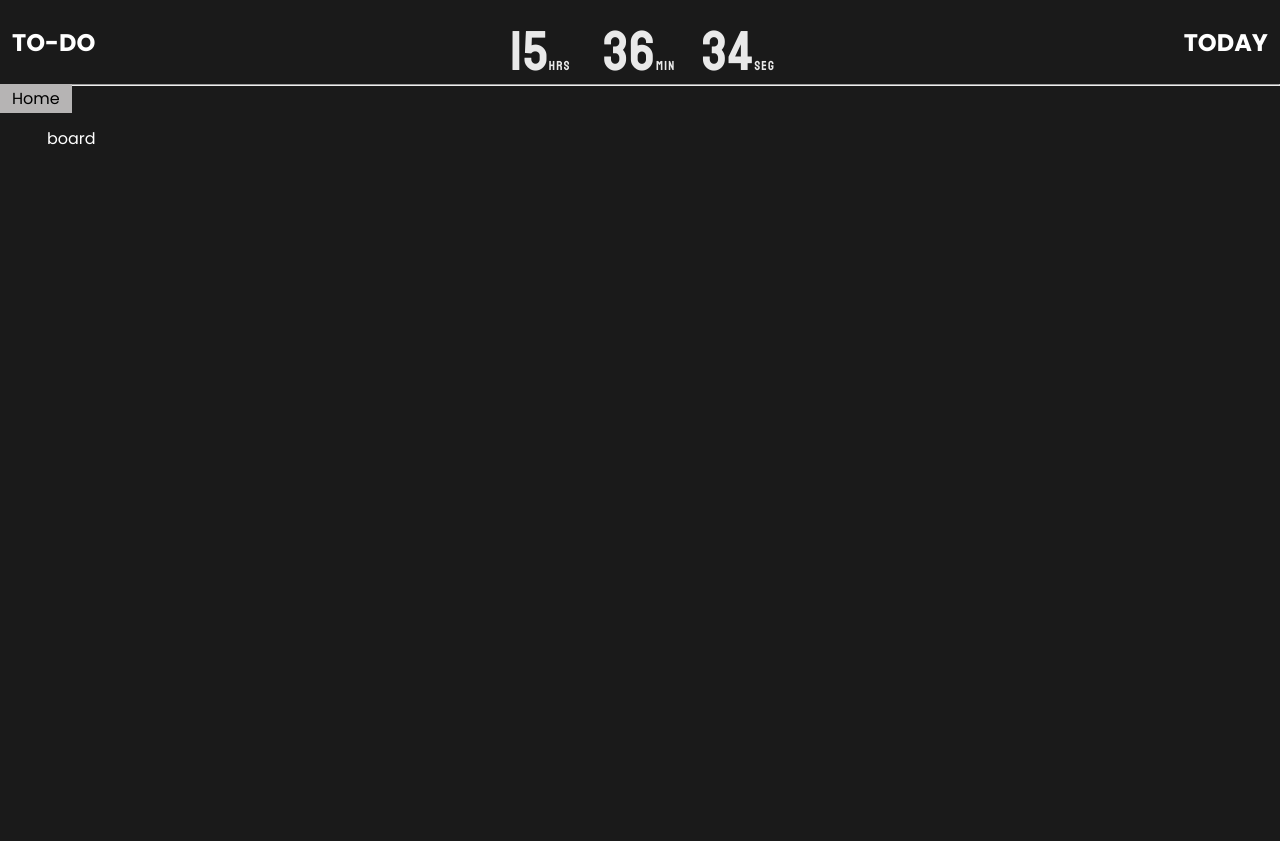
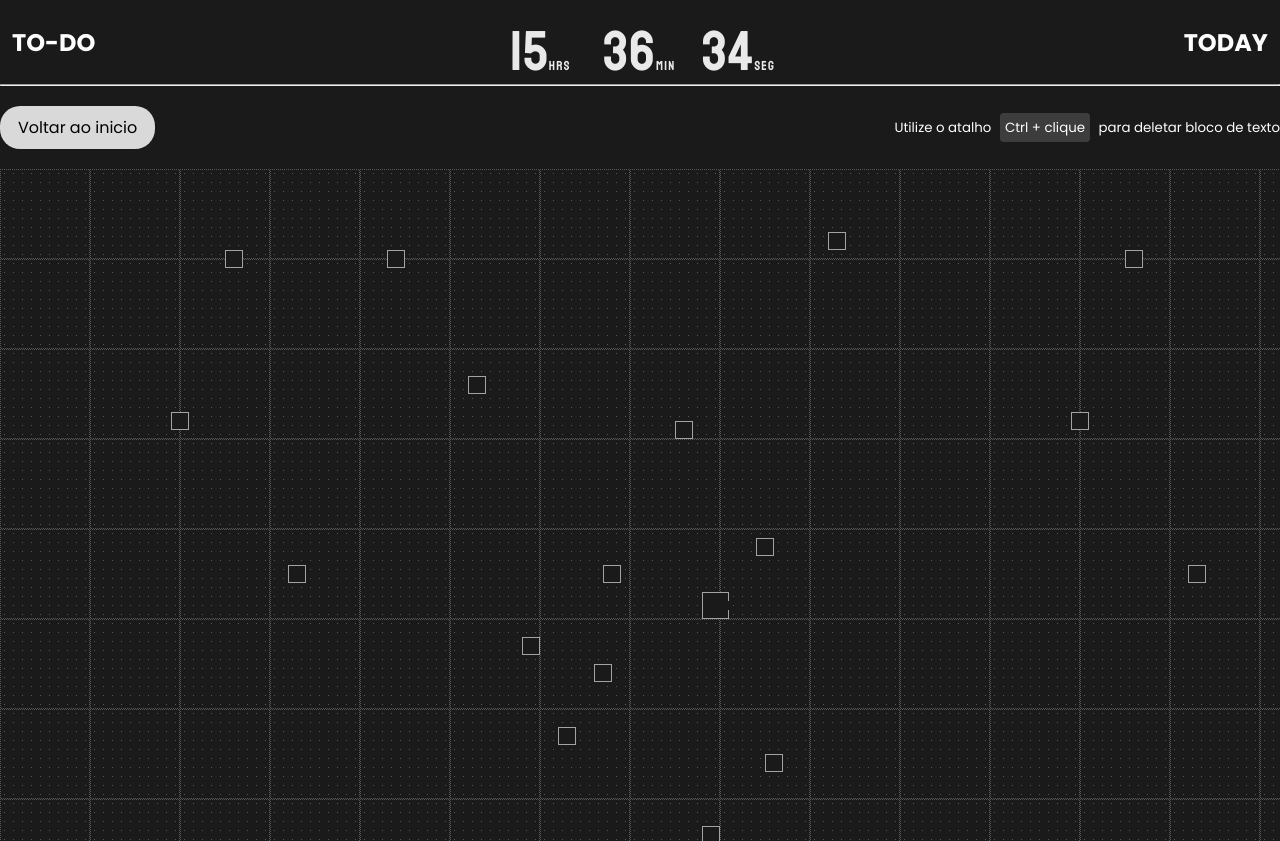
Before and after one commit to GuilhermeWilker/Todo-Today, a Vue app: page /board in a window 1280 px wide. Before the commit the page ends 800 px from the top, so only its background shows below. Built offline with nearby package versions, Linux system fonts and the light colour scheme.

Commit message:
feat: boardView with mindmap func

```diff
--- a/package.json
+++ b/package.json
@@ -8,9 +8,13 @@
     "preview": "vite preview"
   },
   "dependencies": {
+    "@vue-flow/controls": "^1.1.0",
+    "@vue-flow/core": "^1.20.2",
+    "markdown-it": "^13.0.1",
     "pinia": "^2.1.3",
     "vue": "^3.3.4",
-    "vue-router": "^4.2.2"
+    "vue-router": "^4.2.2",
+    "vue-simplemde": "^2.1.1"
   },
   "devDependencies": {
     "@vitejs/plugin-vue": "^4.2.3",
--- a/src/assets/main.css
+++ b/src/assets/main.css
@@ -7,7 +7,7 @@
 }
 
 body {
-  /* overflow: hidden; */
+  overflow: hidden;
   background-color: var(--dark-background-color);
   color: var(--dark-text-color);
   font-family: "Poppins", sans-serif;
--- /dev/null
+++ b/src/stores/mindMap.js
@@ -0,0 +1,96 @@
+import { defineStore } from "pinia";
+
+export default defineStore("mindMap", {
+  actions: {
+    createMindMap(e) {
+      // Coordenadas X e Y do mouse
+      const x = e.clientX - 130;
+      const y = e.clientY - 67;
+
+      // Criando novo elemento div, configurando posição - estilo - input de texto
+      const newDiv = document.createElement("div");
+      newDiv.style.cssText = `
+         position: absolute;
+         left: ${x}px;
+         top: ${y}px;
+         width: 250px;
+         height: 110px;
+         background-color: white;
+         box-shadow: 10px 10px 0px #000000;
+         border: 1px solid #000000;
+       `;
+
+      const newInput = document.createElement("textarea");
+      newInput.style.cssText = `
+         width: 100%;
+         height: 100%;
+         padding: 30px 5px 5px 5px;
+         border:none;
+         outline: none;
+         font-family: sans-serif;
+         font-size: 18px;
+         text-align: center;
+         resize: none;
+         overflow-y: hidden;
+         cursor: pointer;
+       `;
+
+      // Renderizando os elementos no board
+      newDiv.appendChild(newInput);
+      document.body.appendChild(newDiv);
+      newInput.focus();
+
+      // Remover o bloco com atalho [CTRL + Click]
+      newDiv.addEventListener("click", (event) => {
+        if (event.ctrlKey) {
+          document.body.removeChild(newDiv);
+        }
+      });
+
+      // Eventos de arrastar os blocos
+      let currentX, currentY, initialX, initialY;
+      let isDragging = false;
+
+      let xOffset = 0;
+      let yOffset = 0;
+
+      newDiv.addEventListener("mousedown", dragStart);
+      newDiv.addEventListener("mouseup", dragEnd);
+      newDiv.addEventListener("mousemove", drag);
+
+      function dragStart(e) {
+        initialX = e.clientX - xOffset;
+        initialY = e.clientY - yOffset;
+
+        if (e.target === newInput) {
+          isDragging = true;
+        }
+      }
+
+      function dragEnd() {
+        initialX = currentX;
+        initialY = currentY;
+
+        isDragging = false;
+      }
+
+      function drag(event) {
+        if (isDragging) {
+          event.preventDefault();
+
+          currentX = event.clientX - initialX;
+          currentY = event.clientY - initialY;
+
+          xOffset = currentX;
+          yOffset = currentY;
+
+          setTranslate(currentX, currentY, newDiv);
+        }
+      }
+
+      function setTranslate(xPos, yPos, el) {
+        el.style.transform = `translate3d(${xPos}px, ${yPos}px, 0)`;
+      }
+    },
+  },
+});
--- a/src/views/BoardView.vue
+++ b/src/views/BoardView.vue
@@ -1,18 +1,69 @@
-<script setup>
-import { RouterLink } from 'vue-router';
+<script>
+import { mapActions } from "pinia";
+import useMindMapStore from "../stores/mindMap";
+
+export default {
+  data() {
+    return {
+      backgroundImageUrl: 'url("/imgs/grid.png")',
+    };
+  },
+
+  methods: {
+    ...mapActions(useMindMapStore, ["createMindMap"]),
+    addMindMap(e) {
+      this.createMindMap(e);
+    },
+  },
+};
 </script>
 
 <template>
-  <div>
-    <router-link to="/">Home</router-link>
-    <section>board</section>
+  <div class="header">
+    <router-link to="/" class="btn-home">Voltar ao inicio</router-link>
+    <small>
+      Utilize o atalho <span>Ctrl + clique</span> para deletar bloco de texto
+    </small>
   </div>
+
+  <div
+    @click="addMindMap"
+    class="board"
+    :style="{ backgroundImage: backgroundImageUrl }"
+  ></div>
 </template>
 
 <style scoped>
-a {
-    padding: 3px 12px;
+.board {
+  width: 100%;
+  height: 84vh;
+  overflow: hidden;
+}
 
-    background-color: #b6b4b4;
+small span {
+  background-color: #3d3d3d;
+  margin-inline: 5px;
+  border-radius: 4px;
+
+  padding: 5px;
+}
+
+.header {
+  margin-block: 20px;
+
+  display: flex;
+  align-items: center;
+
+  justify-content: space-between;
+}
+
+.btn-home {
+  background: #d9d9d9;
+  border: none;
+  border-radius: 20px;
+  padding: 9px 18px;
+
+  font-size: 16px;
+  cursor: pointer;
 }
 </style>
--- a/src/views/NoteView.vue
+++ b/src/views/NoteView.vue
@@ -1,6 +1,6 @@
 <script setup>
-import { ref, onMounted } from 'vue';
-import { RouterLink } from 'vue-router';
+import { ref, onMounted } from "vue";
+import { RouterLink } from "vue-router";
 
 const registros = ref([]);
 const registroAtivo = ref({});
@@ -11,16 +11,20 @@ onMounted(() => {
 });
 
 function carregarRegistros() {
-  const registrosLocalStorage = JSON.parse(localStorage.getItem('notesapp-notes') || '[]');
-  registros.value = registrosLocalStorage.sort((a, b) => new Date(b.updated) - new Date(a.updated));
+  const registrosLocalStorage = JSON.parse(
+    localStorage.getItem("notesapp-notes") || "[]"
+  );
+  registros.value = registrosLocalStorage.sort(
+    (a, b) => new Date(b.updated) - new Date(a.updated)
+  );
   registroAtivo.value = registros.value.length > 0 ? registros.value[0] : {};
 }
 
 function adicionarRegistro() {
   registros.value.push({
     id: Math.floor(Math.random() * 1000000),
-    titulo: '',
-    body: '',
+    titulo: "",
+    body: "",
     updated: new Date().toISOString(),
   });
   registroAtivo.value = registros.value[registros.value.length - 1];
@@ -29,12 +33,12 @@ function adicionarRegistro() {
 }
 
 function selecionarRegistro(id) {
-  registroAtivo.value = registros.value.find(registro => registro.id === id);
+  registroAtivo.value = registros.value.find((registro) => registro.id === id);
   visualizacaoRegistro.value = true;
 }
 
 function deletarRegistro(id) {
-  registros.value = registros.value.filter(registro => registro.id !== id);
+  registros.value = registros.value.filter((registro) => registro.id !== id);
   registroAtivo.value = {};
   visualizacaoRegistro.value = false;
   salvarRegistrosLocalStorage();
@@ -45,7 +49,7 @@ function salvarRegistro() {
 }
 
 function salvarRegistrosLocalStorage() {
-  localStorage.setItem('notesapp-notes', JSON.stringify(registros.value));
+  localStorage.setItem("notesapp-notes", JSON.stringify(registros.value));
 }
 </script>
 
@@ -68,11 +72,18 @@ function salvarRegistrosLocalStorage() {
             <h2 class="notes__small-title">{{ registro.titulo }}</h2>
 
             <p class="notes__small-body">
-              {{ registro.body.substring(0, 30) + (registro.body.length > 30 ? '...' : '') }}
+              {{
+                registro.body.substring(0, 30) + (registro.body.length > 30 ? "..." : "")
+              }}
             </p>
 
             <small class="notes__small-updated">
-              {{ new Date(registro.updated).toLocaleString(undefined, { dateStyle: 'short', timeStyle: 'short' }) }}
+              {{
+                new Date(registro.updated).toLocaleString(undefined, {
+                  dateStyle: "short",
+                  timeStyle: "short",
+                })
+              }}
             </small>
           </li>
         </ul>
@@ -180,7 +191,7 @@ function salvarRegistrosLocalStorage() {
   border-radius: 12px;
   /* font-weight: bold; */
 }
-.notes__list-item--selected:hover{
+.notes__list-item--selected:hover {
   background: #3d3d3d;
 }
 
@@ -196,6 +207,8 @@ function salvarRegistrosLocalStorage() {
 .notes__small-body {
   font-size: 12px;
   padding: 0 10px;
+  overflow: hidden;
+  max-width: 90%;
 }
 
 .notes__small-updated {
```
Also changed, not shown: src/main.js (+9 -9 lines), public/imgs/grid.png (added), 1 other file (tests, documents, lock files or other folders).
